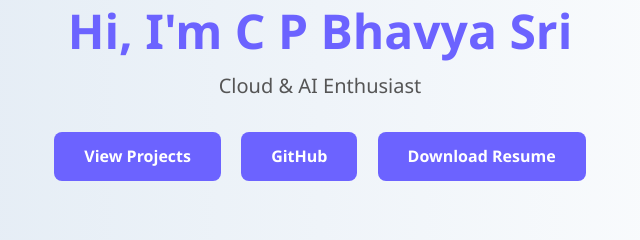
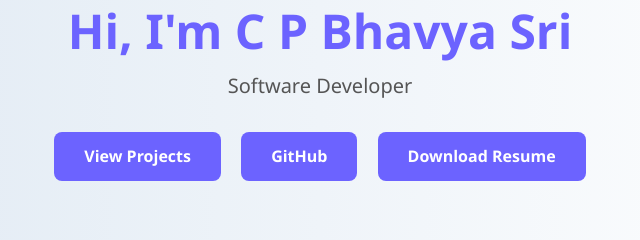
Before and after one commit to Bhavya-Sri26/Portfolio, a plain HTML site: page index.html in a window 1280 px wide. Shown: the part 312-552 px from the top of the page, 320-960 px from the left. Drawn offline with Linux system fonts and the light colour scheme.

Commit message:
Update index.html

```diff
--- a/index.html
+++ b/index.html
@@ -220,7 +220,7 @@
   <section class="hero">
     <img src="bhavya.jpg" alt="C P Bhavya Sri" class="profile-pic">
     <h1>Hi, I'm C P Bhavya Sri</h1>
-    <p>Cloud & AI Enthusiast</p>
+    <p>Software Developer</p>
     <a href="#projects" class="btn">View Projects</a>
     <a href="https://github.com/Bhavya-Sri26/Bhavya-Sri26" class="btn" target="_blank">GitHub</a>
     <a href="BhavyaSri_Resume.pdf" class="btn" download>Download Resume</a>
```
